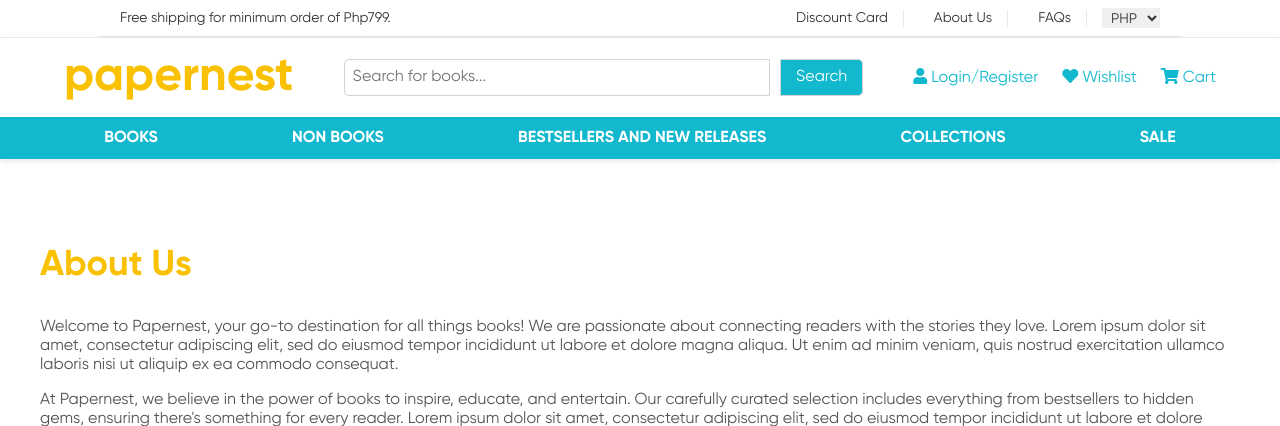
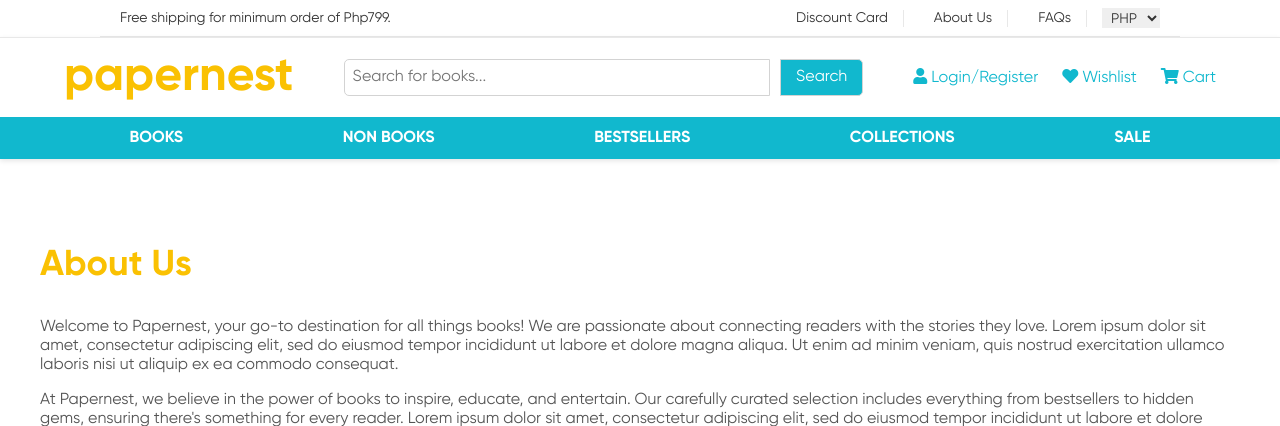
Before and after one commit to abigailcbarrion/Papernest, a Flask app: page /about in a window 1280 px wide. Shown: the top 426 px of the page. Run offline with Flask 3, Linux system fonts and the light colour scheme.

Commit message:
blah blah

```diff
--- a/app.py
+++ b/app.py
@@ -217,11 +217,11 @@ def non_books():
         item['image_path'] = get_nonbook_image_path(item)
     return render_template('non_books.html', popular_items=trending_non_books, page_type='non_books')
 
-@app.route('/bestsellers_and_new_releases')
-def bestsellers_and_new_releases():
+@app.route('/bestsellers')
+def bestsellers():
     # Load any data you need for the template
     collection_sections = []  # Fill this with your data
-    return render_template('bestsellers_and_new_releases.html', collection_sections=collection_sections)
+    return render_template('bestsellers.html', collection_sections=collection_sections)
 
 @app.route('/collections')
 def collections():
--- a/templates/bestsellers_and_new_releases.html
+++ b/templates/bestsellers.html
@@ -109,7 +109,7 @@
         {% include 'components/page_header.html' %}
 
         <div class="breadcrumb" style = "margin-left:100px;">
-            <a href="/">Home</a> / <span>Sale</span>
+            <a href="/">Home</a> / <span>Bestsellers</span>
         </div>
 
         <div class="collections-layout">
--- a/templates/components/page_header.html
+++ b/templates/components/page_header.html
@@ -120,11 +120,9 @@
             </div>
         </div>
         <div class="dropdown">
-            <a href="/bestsellers_and_new_releases" class="dropbtn">BESTSELLERS AND NEW RELEASES</a>
+            <a href="/bestsellers" class="dropbtn">BESTSELLERS</a>
             <div class="dropdown-content">
                 <a href="/bestsellers">BESTSELLERS OF THE MONTH</a>
-                <a href="/newest_reads">NEWEST READS</a>
-                <a href="/trending_books_from_booktok">TRENDING BOOKS FROM BOOKTOK</a>
             </div>
         </div>
         <div class="dropdown">
```
